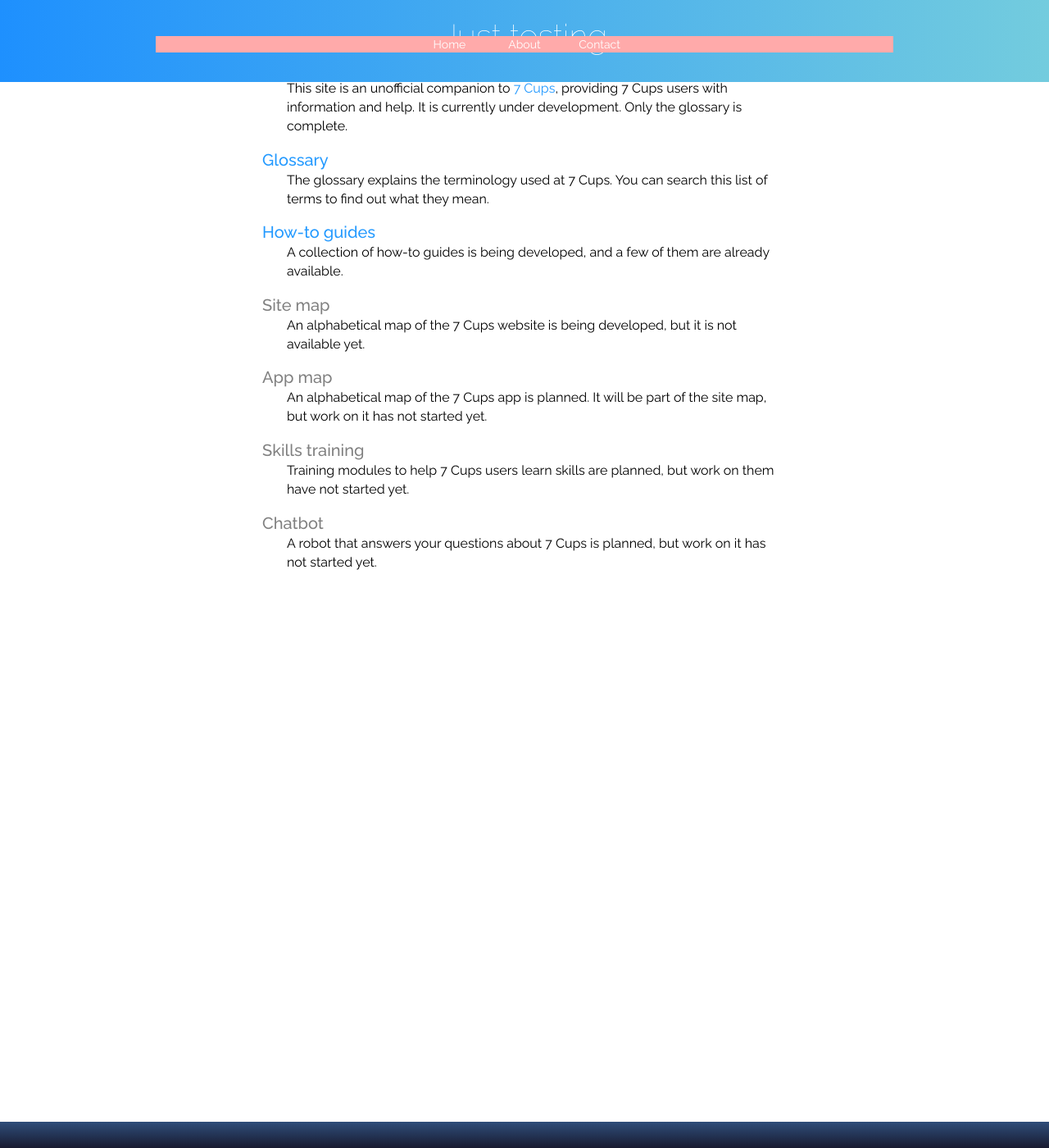
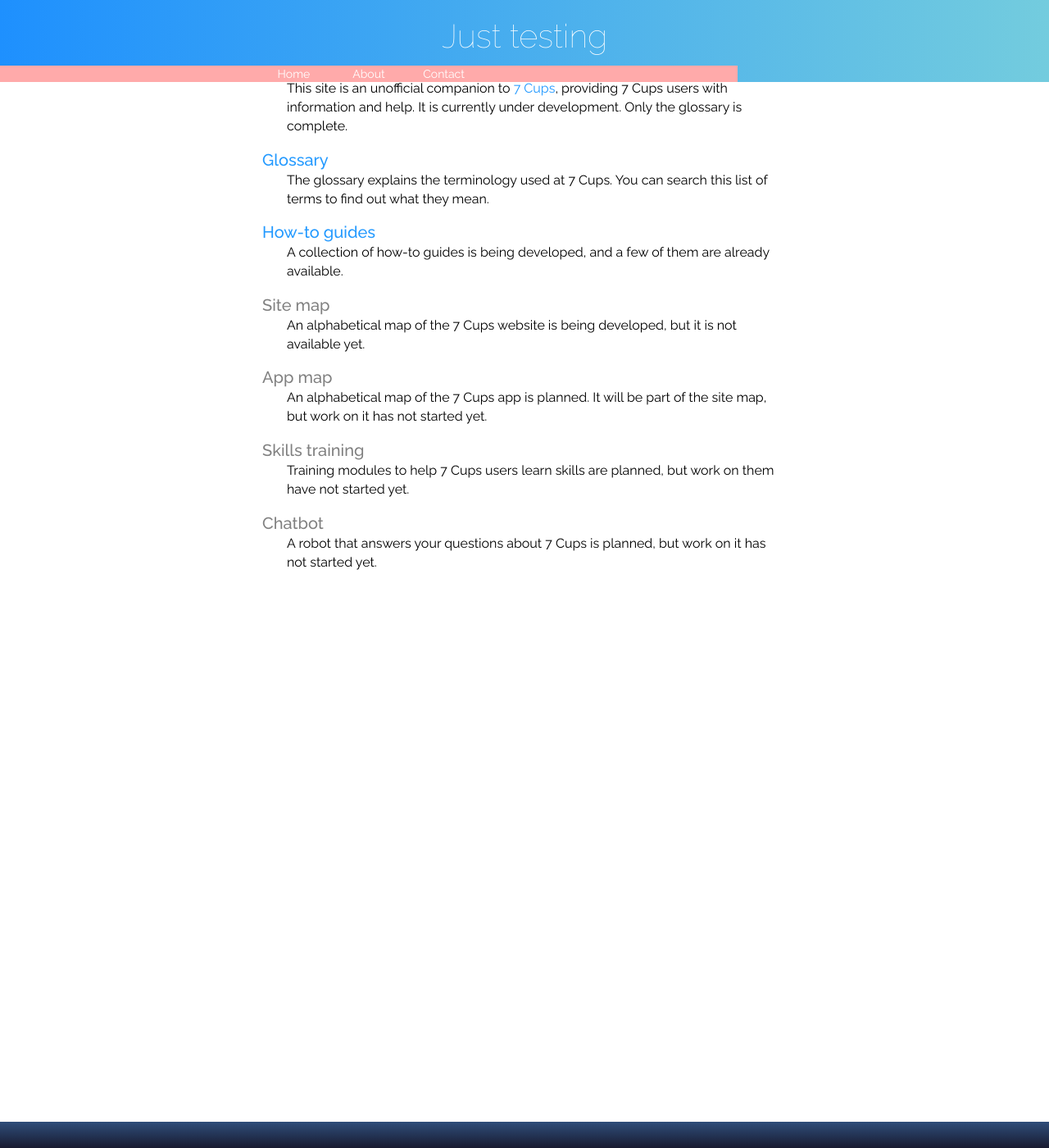
Before and after one commit to RarelyCharlie/rarelycharlie.github.io, a Jekyll site: the page built from index.md, in a window 1280 px wide and 1400 px high. Shown: the whole window at 82% size. Built offline with Jekyll 4.4.1, drawn with Linux system fonts in a browser that asks for light colours.

Commit message:
absolute position

```diff
--- a/_includes/menu.html
+++ b/_includes/menu.html
@@ -1,6 +1,6 @@
 <style>
 #header {height: 100px;}
-#menu {display: block; font-size: 14px; line-height: 20px; height: 20px; width: 900px; background: #faa; color: white; margin: 0 auto; padding: 0; position: relative; top: -20px}
+#menu {display: block; font-size: 14px; line-height: 20px; height: 20px; width: 900px; background: #faa; color: white; margin: 0 auto; padding: 0; position: absolute; bottom: 0;}
 #menu li {display: inline-block; padding: 0 2px; min-width: 6em;}
 </style>
 <ul id="menu">
```
